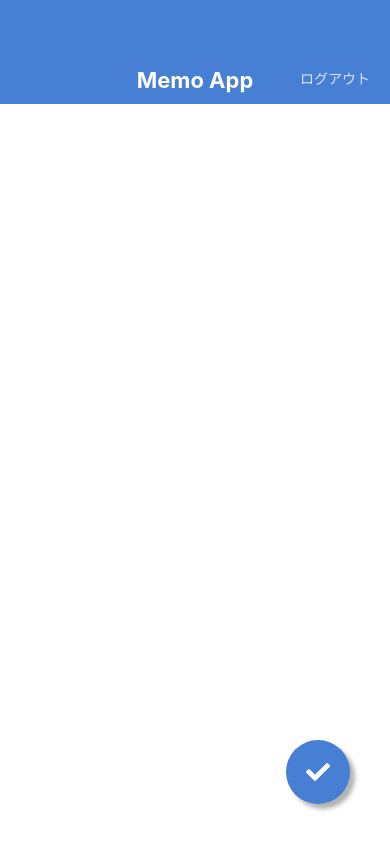
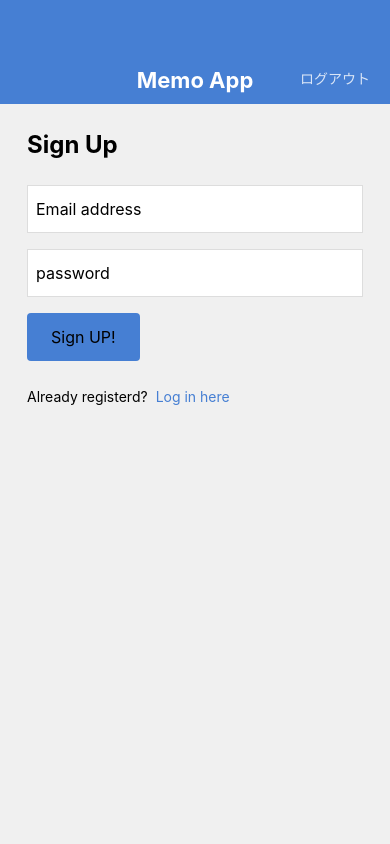
Before and after one commit to scanner0928/MemoApp, a React Native app: screen /MemoList in a window 390 px wide. Built offline with nearby package versions, Linux system fonts and the light colour scheme.

Commit message:
coding finished

```diff
--- a/App.jsx
+++ b/App.jsx
@@ -3,8 +3,10 @@ import React from 'react';
 // import MemoListScreen from './src/screens/MemoListScreen';
 // import MemoListDetailScreen from './src/screens/MemoDetailScreen';
 // import MemoEditScreen from './src/screens/MemoEditScreen';
-import MemoCreateScreen from './src/screens/MemoCreateScreen';
+// import MemoCreateScreen from './src/screens/MemoCreateScreen';
+// import LogInScreen from './src/screens/LogInScreen';
+import SignUpScreen from './src/screens/SignUpScreen';
 
 export default function App() {
-  return <MemoCreateScreen />;
+  return <SignUpScreen />;
 }
--- /dev/null
+++ b/src/components/Button.jsx
@@ -0,0 +1,31 @@
+import React from 'react';
+import { View, Text, StyleSheet } from 'react-native';
+import { string } from 'prop-types';
+
+export default function Button(props) {
+  const { label } = props;
+  return (
+    <View style={styles.buttonContainer}>
+      <Text style={styles.buttonLabel}>{label}</Text>
+    </View>
+  );
+}
+
+Button.propTypes = {
+  label: string.isRequired,
+};
+
+const styles = StyleSheet.create({
+  buttonContainer: {
+    backgroundColor: '#467fd3',
+    borderRadius: 4,
+    alignSelf: 'flex-start',
+    marginBottom: 24,
+  },
+  buttonLabel: {
+    fontSize: 16,
+    lineHeight: 32,
+    paddingVertical: 8,
+    paddingHorizontal: 24,
+  },
+});
--- /dev/null
+++ b/src/screens/LogInScreen.jsx
@@ -0,0 +1,75 @@
+import React from 'react';
+import {
+  View,
+  Text,
+  TextInput,
+  StyleSheet,
+} from 'react-native';
+
+import AppBar from '../components/AppBar';
+import Button from '../components/Button';
+
+export default function LogInScreen() {
+  return (
+    <View style={styles.container}>
+      <AppBar />
+      <View style={styles.inner}>
+        <Text style={styles.title}>Log In</Text>
+        <TextInput
+          value="Email address"
+          style={styles.input}
+        />
+        <TextInput value="password" style={styles.input} />
+        <Button label="Submit" />
+        <View style={styles.footer}>
+          <Text style={styles.footerText}>
+            Not registerd?
+          </Text>
+          <Text style={styles.footerLink}>
+            Sign up here!
+          </Text>
+        </View>
+      </View>
+    </View>
+  );
+}
+
+const styles = StyleSheet.create({
+  container: {
+    flex: 1,
+    backgroundColor: '#f0f0f0',
+  },
+  inner: {
+    paddingHorizontal: 27,
+    paddingVertical: 25,
+  },
+  title: {
+    fontSize: 24,
+    lineHeight: 32,
+    fontWeight: 'bold',
+    marginBottom: 24,
+  },
+  input: {
+    fontSize: 16,
+    height: 48,
+    backgroundColor: '#ffffff',
+    borderColor: '#dddddd',
+    borderWidth: 1,
+    paddingHorizontal: 8,
+    marginBottom: 16,
+  },
+
+  footerText: {
+    fontSize: 14,
+    lineHeight: 24,
+    marginRight: 8,
+  },
+  footerLink: {
+    fontSize: 14,
+    lineHeight: 24,
+    color: '#467fd3',
+  },
+  footer: {
+    flexDirection: 'row',
+  },
+});
--- /dev/null
+++ b/src/screens/SignUpScreen.jsx
@@ -0,0 +1,73 @@
+import React from 'react';
+import {
+  View,
+  Text,
+  TextInput,
+  StyleSheet,
+} from 'react-native';
+
+import AppBar from '../components/AppBar';
+import Button from '../components/Button';
+
+export default function SignUpScreen() {
+  return (
+    <View style={styles.container}>
+      <AppBar />
+      <View style={styles.inner}>
+        <Text style={styles.title}>Sign Up</Text>
+        <TextInput
+          value="Email address"
+          style={styles.input}
+        />
+        <TextInput value="password" style={styles.input} />
+        <Button label="Sign UP!" />
+        <View style={styles.footer}>
+          <Text style={styles.footerText}>
+            Already registerd?
+          </Text>
+          <Text style={styles.footerLink}>Log in here</Text>
+        </View>
+      </View>
+    </View>
+  );
+}
+
+const styles = StyleSheet.create({
+  container: {
+    flex: 1,
+    backgroundColor: '#f0f0f0',
+  },
+  inner: {
+    paddingHorizontal: 27,
+    paddingVertical: 25,
+  },
+  title: {
+    fontSize: 24,
+    lineHeight: 32,
+    fontWeight: 'bold',
+    marginBottom: 24,
+  },
+  input: {
+    fontSize: 16,
+    height: 48,
+    backgroundColor: '#ffffff',
+    borderColor: '#dddddd',
+    borderWidth: 1,
+    paddingHorizontal: 8,
+    marginBottom: 16,
+  },
+
+  footerText: {
+    fontSize: 14,
+    lineHeight: 24,
+    marginRight: 8,
+  },
+  footerLink: {
+    fontSize: 14,
+    lineHeight: 24,
+    color: '#467fd3',
+  },
+  footer: {
+    flexDirection: 'row',
+  },
+});
```
